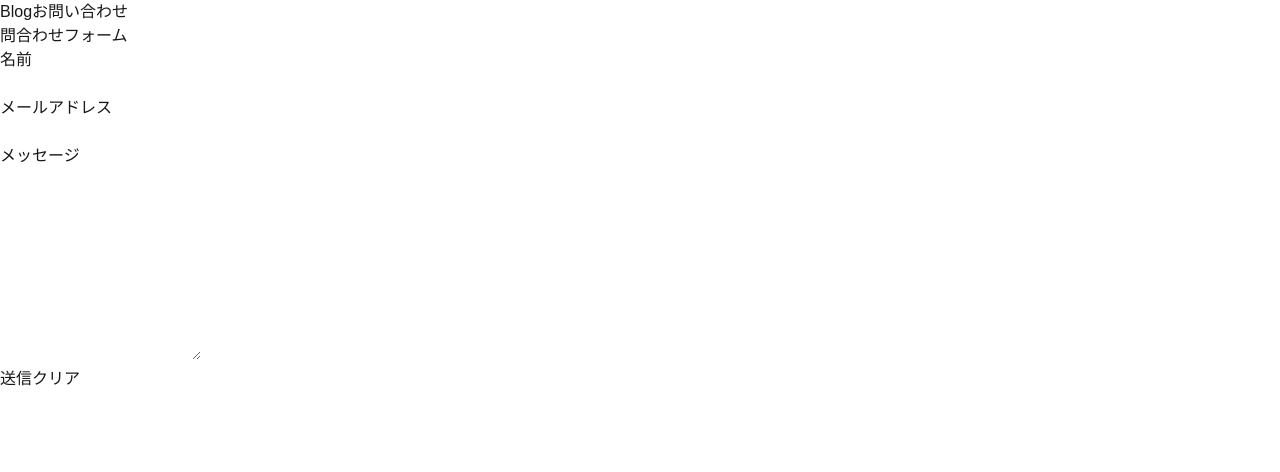
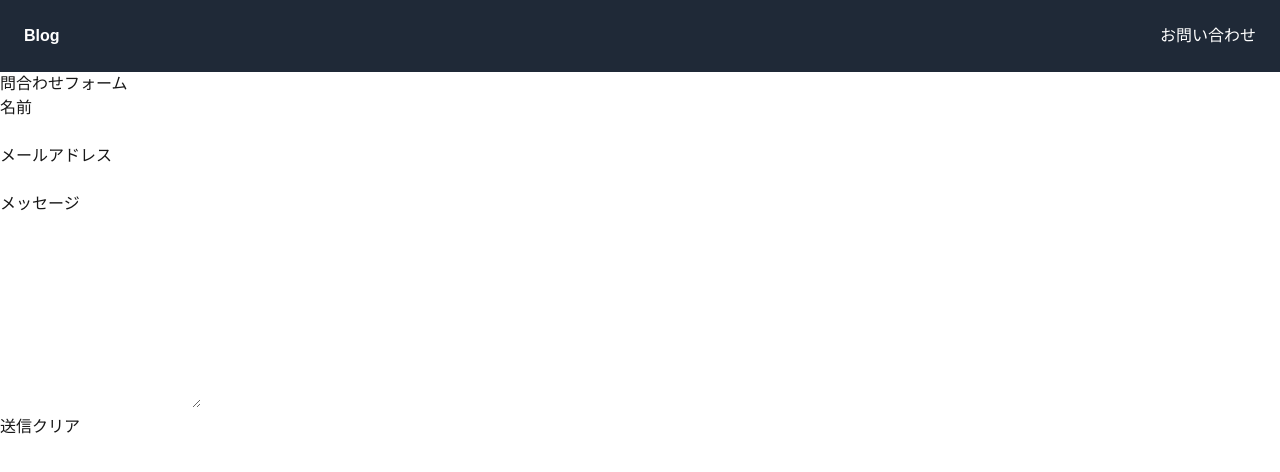
Before and after one commit to ikedakeigo/next-my-app, a Next.js app: page /contact in a window 1280 px wide. Shown: the top 472 px of the page. Built offline with nearby package versions, Linux system fonts and the light colour scheme.

Commit message:
【実装】tailwindCssを使用

```diff
--- a/package.json
+++ b/package.json
@@ -18,11 +18,12 @@
     "@types/node": "^20",
     "@types/react": "^18",
     "@types/react-dom": "^18",
+    "autoprefixer": "^10.4.20",
     "eslint": "^8",
     "eslint-config-next": "14.2.16",
-    "postcss": "^8",
+    "postcss": "^8.4.49",
     "prisma": "^5.22.0",
-    "tailwindcss": "^3.4.1",
+    "tailwindcss": "^3.4.15",
     "typescript": "^5"
   }
 }
--- a/src/app/_compornents/Header.tsx
+++ b/src/app/_compornents/Header.tsx
@@ -2,8 +2,8 @@ import Link from "next/link";
 // import styles from "./Header.module.css";
 const Header = () => {
   return (
-    <header className="">
-      <Link href="/" className="">
+    <header className="bg-gray-800 p-6 flex justify-between text-white">
+      <Link href="/" className="text-bold font-bold">
         Blog
       </Link>
       <Link href="/contact" className="">
--- a/src/app/page.tsx
+++ b/src/app/page.tsx
@@ -27,25 +27,25 @@ const PostList = () => {
   console.log("postsList--->", postsList);
 
   return (
-    <ul>
+    <ul className="flex flex-col gap-8">
       {postsList.map((post) => (
-        <li className="" key={post.id}>
+        <li className="m-auto p-4 border border-solid border-gray-300 w-11/12 max-w-3xl" key={post.id}>
           {/* Linkコンポーネントを使用して詳細ページに遷移 */}
           <Link href={`/posts/${post.id}`} className="">
-            <div className="">
+          <div className="flex justify-between">
               <div>
                 <div className="">
-                  <div className="">{new Date(post.createdAt).toLocaleDateString()}</div>
-                  <div className="">
+                  <div className="text-sm text-gray-400">{new Date(post.createdAt).toLocaleDateString()}</div>
+                  <div className="flex gap-2">
                     {post.categories.map((category, index) => (
-                      <span className="" key={index}>
+                      <span className="px-2 py-1 text-xs text-blue-600 border border-solid border-blue-600 rounded" key={index}>
                         {category.name}
                       </span>
                     ))}
                   </div>
                 </div>
-                <p className="">{post.title}</p>
-                <div className="" dangerouslySetInnerHTML={{ __html: post.content }} />
+                <p className="text-2xl py-4">{post.title}</p>
+                <div className="line-clamp-2" dangerouslySetInnerHTML={{ __html: post.content }} />
               </div>
             </div>
           </Link>
--- a/src/app/posts/[id]/page.tsx
+++ b/src/app/posts/[id]/page.tsx
@@ -53,7 +53,7 @@ const PostDetail: React.FC<Props> = ({params}) => {
 
   const { title, createdAt, categories, thumbnail, content } = post;
   return (
-    <div className="">
+    <div className="max-w-3xl m-auto pt-14">
       <div className="">
         <div className="">
           <Image
@@ -63,18 +63,18 @@ const PostDetail: React.FC<Props> = ({params}) => {
           alt={title}
           />
         </div>
-        <div className="">
-          <div className="">
-            <div className="">{new Date(createdAt).toLocaleDateString()}</div>
-            <div className="">
+        <div className="p-4">
+        <div className="flex justify-between">
+            <div className="text-sm text-gray-400">{new Date(createdAt).toLocaleDateString()}</div>
+            <div className="flex gap-2">
               {categories.map((category, index) => (
-                <span className="" key={index}>
+                <span className="px-2 py-1 text-xs text-blue-600 border border-solid border-blue-600 rounded" key={index}>
                   {category.name}
                 </span>
               ))}
             </div>
           </div>
-          <div className="">{title}</div>
+          <div className="text-2xl py-4">{title}</div>
           <div className="" dangerouslySetInnerHTML={{ __html: content }} />
         </div>
       </div>
--- /dev/null
+++ b/tailwind.config.js
@@ -0,0 +1,10 @@
+/** @type {import('tailwindcss').Config} */
+module.exports = {
+  content: [
+    "./src/**/*.{js,ts,jsx,tsx}",
+  ],
+  theme: {
+    extend: {},
+  },
+  plugins: [],
+}
```
Also changed, not shown: 1 other file (tests, documents, lock files or other folders).
